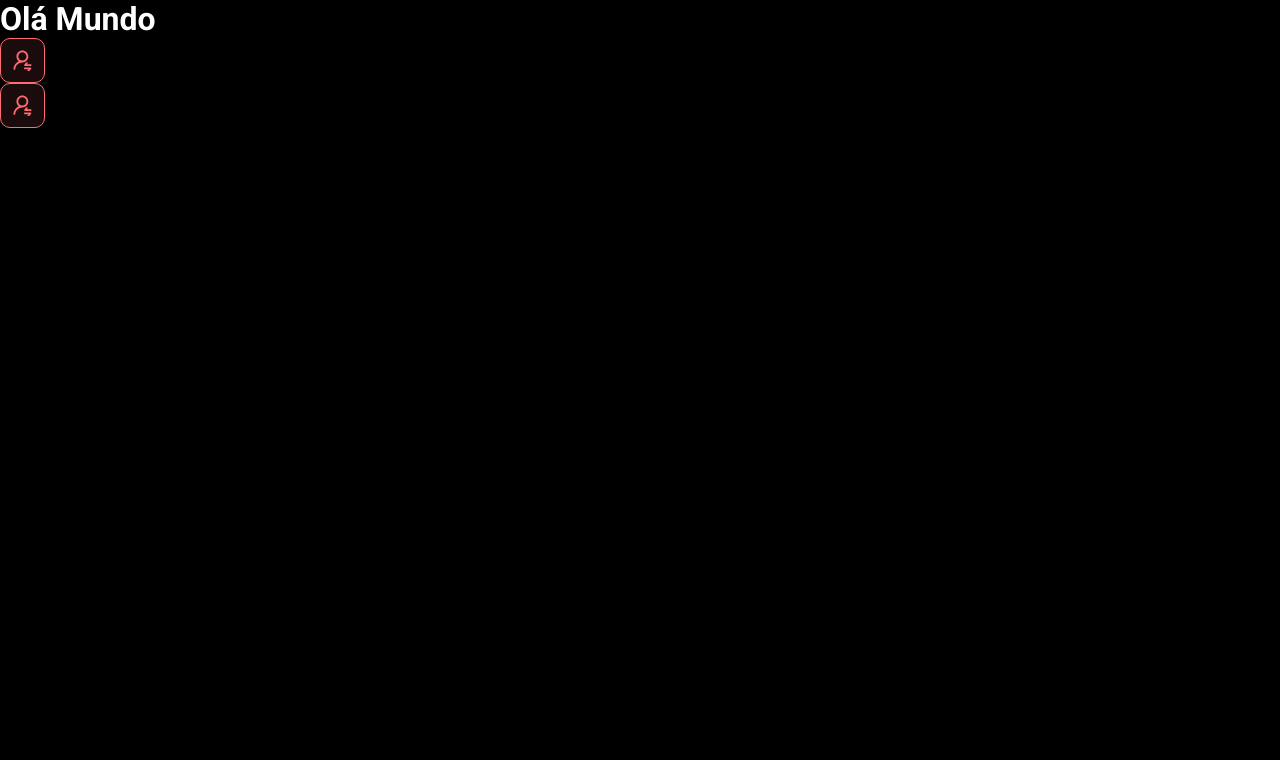
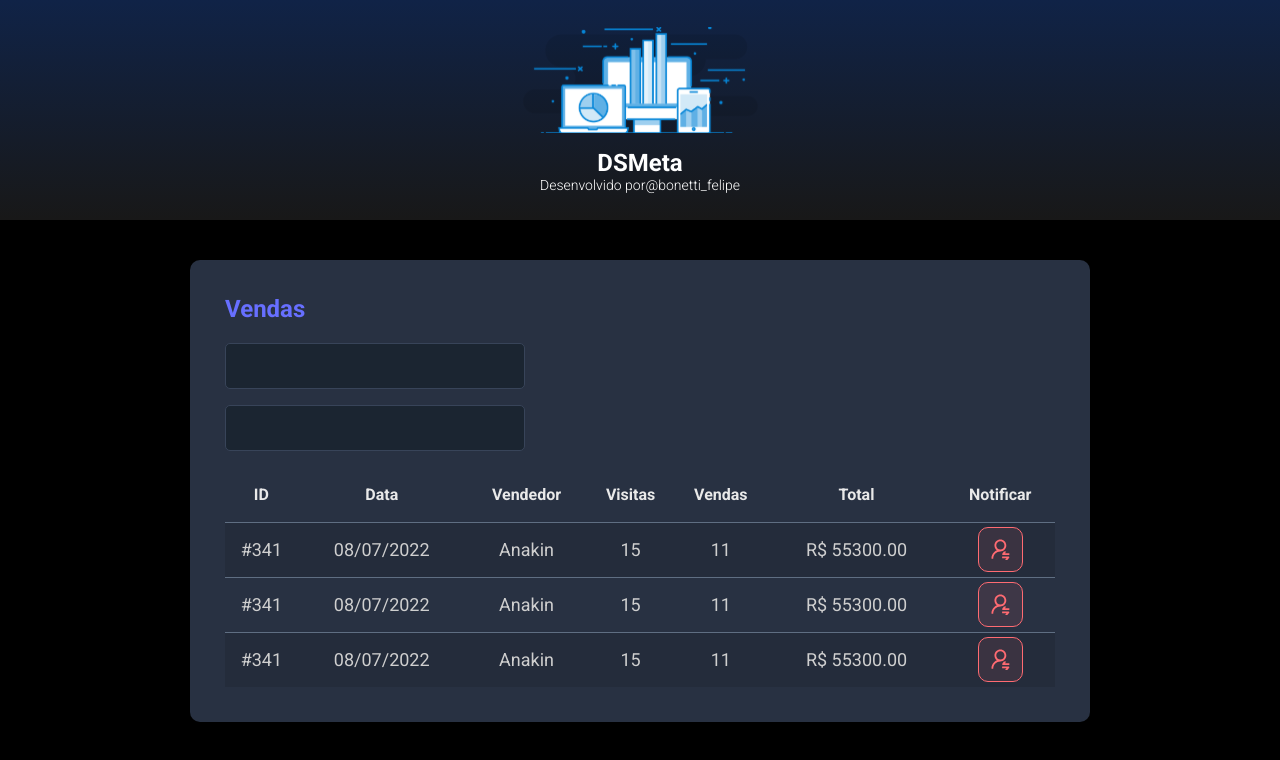
Before and after one commit to felipe-bon/dsmeta, a React (Vite) app in the folder frontend/: page / in a window 1280 px wide. Shown: the top 760 px of the page. Built offline with nearby package versions, Linux system fonts and the light colour scheme.

Commit message:
Other components

```diff
--- a/frontend/src/App.css
+++ /dev/null
@@ -1,41 +0,0 @@
-#root {
-  max-width: 1280px;
-  margin: 0 auto;
-  padding: 2rem;
-  text-align: center;
-}
-
-.logo {
-  height: 6em;
-  padding: 1.5em;
-  will-change: filter;
-}
-.logo:hover {
-  filter: drop-shadow(0 0 2em #646cffaa);
-}
-.logo.react:hover {
-  filter: drop-shadow(0 0 2em #61dafbaa);
-}
-
-@keyframes logo-spin {
-  from {
-    transform: rotate(0deg);
-  }
-  to {
-    transform: rotate(360deg);
-  }
-}
-
-@media (prefers-reduced-motion: no-preference) {
-  a:nth-of-type(2) .logo {
-    animation: logo-spin infinite 20s linear;
-  }
-}
-
-.card {
-  padding: 2em;
-}
-
-.read-the-docs {
-  color: #888;
-}
--- a/frontend/src/App.tsx
+++ b/frontend/src/App.tsx
@@ -1,11 +1,18 @@
-import NotificationButton from "./components/NotificationButton"
+import Header from "./components/Header"
+import SalesCard from "./components/SalesCard"
+
 
 function App() {
   return(
     <>
-      <h1>Olá Mundo</h1>
-      <NotificationButton />
-      <NotificationButton />
+      <Header />
+      <main>
+        <section id="sales">
+            <div className="dsmeta-container">
+              <SalesCard/>
+            </div>
+        </section>
+      </main>
     </>
   )
 }
--- /dev/null
+++ b/frontend/src/components/Header/index.tsx
@@ -0,0 +1,18 @@
+import logo from '../../assets/img/logo.svg'
+import './styles.css'
+
+function Header() {
+  return(
+    <header>
+        <div className="dsmeta-logo-container">
+            <img src={logo} alt="DSMetaLogo"/>
+            <h1>DSMeta</h1>
+            <p>Desenvolvido por
+                <a href="https://www.instagram.com/bonetti_felipe/">@bonetti_felipe</a>
+            </p>
+        </div>
+    </header>
+  )
+}
+
+export default Header
--- /dev/null
+++ b/frontend/src/components/Header/styles.css
@@ -0,0 +1,27 @@
+header{
+    background: linear-gradient(180deg, #102347 0%, #181818 100%);
+    height: 220px;
+    display: flex;
+    align-items: center;
+    justify-content: center;
+}
+
+.dsmeta-logo-container{
+    display: flex;
+    flex-direction: column;
+    align-items: center;
+}
+
+.dsmeta-logo-container img{
+    width: 235px;
+}
+
+.dsmeta-logo-container h1{
+    margin-top: 15px;
+    font-size: 24px;
+}
+
+.dsmeta-logo-container p{
+    font-size: 14px;
+    font-weight: 300;
+}
--- /dev/null
+++ b/frontend/src/components/SalesCard/index.tsx
@@ -0,0 +1,82 @@
+import NotificationButton from '../NotificationButton'
+import './styles.css'
+
+function SalesCard() {
+  return(
+    <div className="dsmeta-card">
+                    <h2 className="dsmeta-sales-title">Vendas</h2>
+                    <div>
+                        <div className="dsmeta-form-control-container">
+                            <input className="dsmeta-form-control" type="text"/>
+                        </div>
+                        <div className="dsmeta-form-control-container">
+                            <input className="dsmeta-form-control" type="text"/>
+                        </div>
+                    </div>
+
+                    <div>
+                        <table className="dsmeta-sales-table">
+                            <thead>
+                                <tr>
+                                    <th className="show992">ID</th>
+                                    <th className="show576">Data</th>
+                                    <th>Vendedor</th>
+                                    <th className="show992">Visitas</th>
+                                    <th className="show992">Vendas</th>
+                                    <th>Total</th>
+                                    <th>Notificar</th>
+                                </tr>
+                            </thead>
+                                <tbody>
+                                    <tr>
+                                        <td className="show992">#341</td>
+                                        <td className="show576">08/07/2022</td>
+                                        <td>Anakin</td>
+                                        <td className="show992">15</td>
+                                        <td className="show992">11</td>
+                                        <td>R$ 55300.00</td>
+                                        <td>
+                                            <div className="dsmeta-red-btn-container">
+                                                <NotificationButton/>
+                                            </div>
+                                        </td>
+                                    </tr>
+                                    <tr>
+                                        <td className="show992">#341</td>
+                                        <td className="show576">08/07/2022</td>
+                                        <td>Anakin</td>
+                                        <td className="show992">15</td>
+                                        <td className="show992">11</td>
+                                        <td>R$ 55300.00</td>
+                                        <td>
+                                            <div className="dsmeta-red-btn-container">
+                                                <NotificationButton/>
+                                            </div>
+                                        </td>
+                                    </tr>
+                                    <tr>
+                                        <td className="show992">#341</td>
+                                        <td className="show576">08/07/2022</td>
+                                        <td>Anakin</td>
+                                        <td className="show992">15</td>
+                                        <td className="show992">11</td>
+                                        <td>R$ 55300.00</td>
+                                        <td>
+                                            <div className="dsmeta-red-btn-container">
+                                                <NotificationButton/>
+                                            </div>
+                                        </td>
+                                    </tr>
+
+                                </tbody>
+
+
+                        </table>
+                    </div>
+
+
+                </div>
+  )
+}
+
+export default SalesCard
--- /dev/null
+++ b/frontend/src/components/SalesCard/styles.css
@@ -0,0 +1,98 @@
+.dsmeta-card{
+    background-color: #283142;
+    border-radius: 10px;
+    padding: 30px 10px;
+}
+
+.dsmeta-sales-title{
+    color: #676fff;
+    font-size: 24px;
+    margin-bottom: 20px;
+}
+
+.dsmeta-form-control-container{
+    margin-bottom: 16px;
+    max-width: 300px;
+}
+
+.dsmeta-form-control{
+    width: 100%;
+    height: 46px;
+    background-color: #1b2531;
+    border: 1px solid #384459;
+    border-radius: 5px;
+    color: #9AAABE;
+    padding: 0 20px;
+    font-size: 18px;
+}
+
+.dsmeta-sales-table{
+    width: 100%;
+    border-spacing: 0;
+    border-collapse: collapse;
+}
+
+.dsmeta-sales-table thead{
+    height: 55px;
+    font-size: 16px;
+    color: #E9E9E9;
+    font-weight: 700;
+    text-align: center;
+}
+
+.dsmeta-sales-table tbody{
+    font-size: 14px;
+    font-weight: 400;
+    color: #CFCFCF;
+    text-align: center;
+}
+
+.dsmeta-sales-table tbody tr{
+    height: 74px;
+    border-top: 1px solid #5F6E82;
+}
+
+.dsmeta-sales-table tbody tr:hover > td{
+    background-color: #384459;
+}
+
+.dsmeta-sales-table tbody tr:nth-child(odd){
+    background-color: #242C3B;
+}
+
+.dsmeta-red-btn-container{
+    display: flex;
+    justify-content: center;
+}
+
+.show576{
+    display: none;
+}
+
+.show992{
+    display: none;
+}
+
+@media (min-width: 576px){
+    .show576{
+        display: table-cell;
+    }
+
+    .dsmeta-card{
+        padding: 35px;
+    }
+
+    .dsmeta-sales-table tbody tr{
+        height: 55px;
+    }
+
+    .dsmeta-sales-table tbody{
+        font-size: 18px;
+    }
+}
+
+@media (min-width: 992px){
+    .show992{
+        display: table-cell;
+    }
+}
--- a/frontend/src/index.css
+++ b/frontend/src/index.css
@@ -15,3 +15,13 @@
     color: unset;
     text-decoration: none;
 }
+
+.dsmeta-container{
+    width: 100%;
+    max-width: 900px;
+    margin: 0 auto;
+}
+
+#sales{
+    padding: 40px 10px;
+}
```
Also changed, not shown: frontend/src/assets/img/logo.svg (added).
